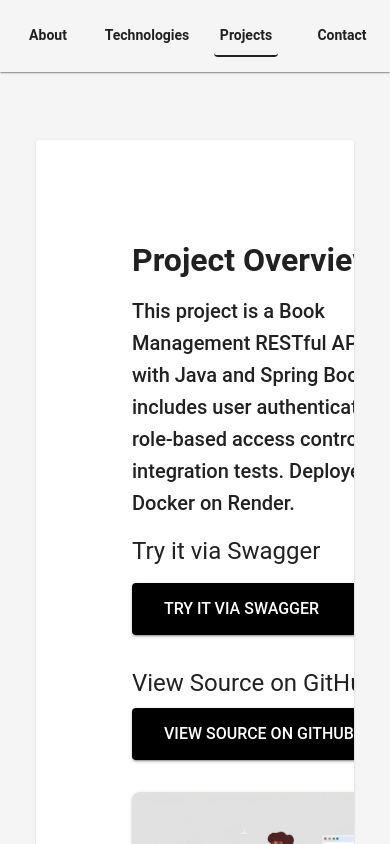
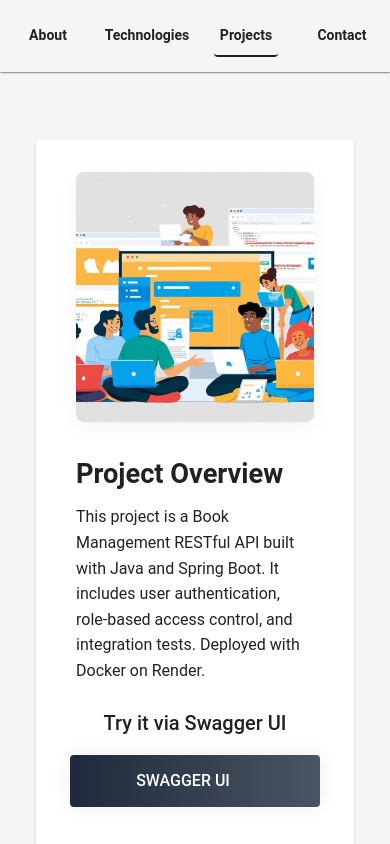
Before and after one commit to OfekSagiv/portfolio-page-spa, a React (Vite) app: page / in a window 390 px wide. Both pictures are taken after a click on the button "Projects". Shown: the top 844 px of the page. Built offline with nearby package versions, Linux system fonts and the light colour scheme; some icons are missing.

Commit message:
Improve responsiveness of contact form and ensure full mobile compatibility

```diff
--- a/src/App.css
+++ b/src/App.css
@@ -4,4 +4,5 @@ html, body, #root {
   padding: 0;
   font-family: 'Roboto', sans-serif;
   background-color: #f4f6f8;
+  overflow-x: hidden;
 }
--- a/src/App.jsx
+++ b/src/App.jsx
@@ -55,10 +55,11 @@ function App() {
                         justifyContent: "center",
                         px: 2.5,
                         py: 7.5,
+
                     }}
                 >
                     <Container maxWidth="lg">
-                        <Card elevation={1}>
+                        <Card elevation={1} >
                             <CardContent>{renderSection()}</CardContent>
                         </Card>
                     </Container>
--- a/src/components/Technologies/Technologies.jsx
+++ b/src/components/Technologies/Technologies.jsx
@@ -15,7 +15,7 @@ import { frontend, backend, tools } from "../../constants/skillsData";
 
 function Technologies() {
     return (
-        <Section id="skills">
+        <Section id="skills" >
             <CardContainer>
                 <SkillsContainer>
                     <CardHeading>Explore my skills</CardHeading>
--- a/src/components/about/About.jsx
+++ b/src/components/about/About.jsx
@@ -4,7 +4,7 @@ import DownloadIcon from "@mui/icons-material/Download";
 import aboutText from "../../constants/aboutText";
 import {
     Section,
-    CardContainer,
+    CardContainer, SideColumn,
 } from "../common/SectionLayout.js";
 import {
     StyledAvatar,
@@ -34,8 +34,9 @@ const About = () => {
                         </PrimaryButton>
                     </CVButtonWrapper>
                 </Box>
-
-                <StyledAvatar src="/photo.png" alt="Ofek Sagiv"/>
+                <SideColumn>
+                    <StyledAvatar src="/photo.png" alt="Ofek Sagiv"/>
+                </SideColumn>
             </CardContainer>
         </Section>
     );
--- a/src/components/about/About.styles.js
+++ b/src/components/about/About.styles.js
@@ -8,9 +8,17 @@ export const StyledAvatar = styled(Avatar)(({ theme }) => ({
     borderRadius: "50%",
     objectFit: "cover",
     boxShadow: "0 5px 20px rgba(0, 0, 0, 0.05)",
-    marginLeft: 50,
+    [theme.breakpoints.down("md")]: {
+        width: 250,
+        height: 250,
+        alignSelf: "center",
+        order: -1,
+        marginBottom: theme.spacing(4),
+    },
 }));
 
 export const CVButtonWrapper = styled(Box)(({ theme }) => ({
-    marginTop: theme.spacing(6),
+    marginTop: theme.spacing(4),
+    display: "flex",
+    justifyContent: "center",
 }));
--- a/src/components/common/PrimaryButton.jsx
+++ b/src/components/common/PrimaryButton.jsx
@@ -7,9 +7,24 @@ const StyledButton = styled(Button)(({ theme }) => ({
     paddingRight: theme.spacing(4),
     paddingTop: theme.spacing(1.5),
     paddingBottom: theme.spacing(1.5),
+
+
     fontSize: "1rem",
+    minWidth: "250px",
+    backgroundImage: "linear-gradient(to right, #1e293b 0%, #4b5563 51%, #1e293b 100%)",
+    backgroundSize: "200% auto",
+    color: "#fff",
+    textTransform: "uppercase",
+    transition: "0.5s",
+    boxShadow: "0 0 20px rgba(0, 0, 0, 0.08)",
+    fontWeight: 500,
+    "&:hover": {
+        backgroundPosition: "right center",
+        color: "#fff",
+        textDecoration: "none",
+    },
 }));
 
 export default function PrimaryButton({ children, ...props }) {
-    return <StyledButton  variant="contained" color="primary" {...props}>{children}</StyledButton>;
+    return <StyledButton   variant="contained" color="primary" {...props}>{children}</StyledButton>;
 }
--- a/src/components/common/SectionLayout.js
+++ b/src/components/common/SectionLayout.js
@@ -3,7 +3,7 @@ import Box from "@mui/material/Box";
 import Typography from "@mui/material/Typography";
 
 export const Section = styled("section")(({ theme }) => ({
-    padding: theme.spacing(10, 2),
+    padding: theme.spacing(2, 1),
     backgroundColor: "#fff",
 }));
 
@@ -15,13 +15,31 @@ export const CardContainer = styled(Box)(({ theme }) => ({
     margin: "0 auto",
     gap: theme.spacing(4),
     padding: theme.spacing(0, 8),
-    flexWrap: "wrap",
+    flexDirection: "row",
+    [theme.breakpoints.down("md")]: {
+        flexDirection: "column",
+        alignItems: "stretch",
+        paddingLeft: theme.spacing(2),
+        paddingRight: theme.spacing(2),
+    },
 }));
-
-
 
 export const CardHeading = styled(Typography)(({ theme }) => ({
     fontSize: "2rem",
     fontWeight: 600,
     color: theme.palette.grey[900],
+    [theme.breakpoints.down("sm")]: {
+        fontSize: "1.7rem",
+    },
 }));
+
+export const SideColumn = styled(Box)(({ theme }) => ({
+    flex: "0 0 auto",
+    display: "flex",
+    justifyContent: "center",
+    alignItems: "center",
+    [theme.breakpoints.down("md")]: {
+        order: -1,
+        width: "100%",
+    },
+}));
--- a/src/components/projects/ProjectCard.jsx
+++ b/src/components/projects/ProjectCard.jsx
@@ -2,7 +2,7 @@ import React from "react";
 import { Typography, Stack } from "@mui/material";
 import { CardHeading } from "../common/SectionLayout";
 import PrimaryButton from "../common/PrimaryButton";
-import { ImageColumn, ProjectImage, TextColumn } from "./Projects.styles";
+import { CVButtonWrapper } from "../about/About.styles";
 
 const ProjectCard = ({
                          title,
@@ -11,43 +11,57 @@ const ProjectCard = ({
                          demoLink,
                          codeText,
                          codeLink,
-                         imageSrc,
-                         imageAlt,
                          demoIcon,
                          codeIcon,
                      }) => {
     return (
-        <>
-            <TextColumn>
-                <CardHeading gutterBottom>{title}</CardHeading>
+        <div>
+            <CardHeading gutterBottom>{title}</CardHeading>
+            <Typography variant="body1" sx={{ maxWidth: 500, lineHeight: 1.6, mb: 3 }}>
+                {description}
+            </Typography>
 
-                <Typography variant="h6" sx={{mb : 2}} >
-                    {description}
-                </Typography>
-
-                <Typography variant="h5" gutterBottom>
+            <Stack
+                direction={{ xs: "column", md: "row" }}
+                spacing={2}
+                alignItems="center"
+                justifyContent="space-between"
+                sx={{ mb: 4 }}
+            >
+                <Typography variant="h6" sx={{ whiteSpace: "nowrap" }}>
                     {demoText}
                 </Typography>
 
-                <Stack direction="row" spacing={2} mt={2} mb={4}>
-                    <PrimaryButton href={demoLink} target="_blank" endIcon={demoIcon}>
-                        {demoText}
-                    </PrimaryButton>
-                </Stack>
+                <PrimaryButton
+                    href={demoLink}
+                    target="_blank"
+                    endIcon={demoIcon}
 
-                <Typography variant="h5" gutterBottom>
+                >
+                    Swagger UI
+                </PrimaryButton>
+            </Stack>
+
+            <Stack
+                direction={{ xs: "column", md: "row" }}
+                spacing={2}
+                alignItems="center"
+                justifyContent="space-between"
+            >
+                <Typography variant="h6" sx={{ whiteSpace: "nowrap" }}>
                     {codeText}
                 </Typography>
 
-                <PrimaryButton href={codeLink} target="_blank" endIcon={codeIcon}>
-                    {codeText}
+                <PrimaryButton
+                    href={codeLink}
+                    target="_blank"
+                    endIcon={codeIcon}
+
+                >
+                    GitHub
                 </PrimaryButton>
-            </TextColumn>
-
-            <ImageColumn>
-                <ProjectImage src={imageSrc} alt={imageAlt} />
-            </ImageColumn>
-        </>
+            </Stack>
+        </div>
     );
 };
 
--- a/src/components/projects/Projects.jsx
+++ b/src/components/projects/Projects.jsx
@@ -1,8 +1,9 @@
 import React from "react";
 import OpenInNewIcon from "@mui/icons-material/OpenInNew";
 import GitHubIcon from "@mui/icons-material/GitHub";
-import { Section, CardContainer } from "../common/SectionLayout";
+import { Section, CardContainer, SideColumn } from "../common/SectionLayout";
 import ProjectCard from "./ProjectCard";
+import { ProjectImageBox, StyledProjectImage } from "./Projects.styles";
 
 const Projects = () => {
     return (
@@ -11,15 +12,18 @@ const Projects = () => {
                 <ProjectCard
                     title="Project Overview"
                     description="This project is a Book Management RESTful API built with Java and Spring Boot. It includes user authentication, role-based access control, and integration tests. Deployed with Docker on Render."
-                    demoText="Try it via Swagger"
+                    demoText="Try it via Swagger UI"
                     demoLink="https://app.ofeksagiv.com/swagger-ui/index.html"
                     demoIcon={<OpenInNewIcon />}
-                    codeText="View Source on GitHub"
+                    codeText="View the source code on GitHub"
                     codeLink="https://github.com/OfekSagiv/book-management"
                     codeIcon={<GitHubIcon />}
-                    imageSrc="/project-photo.png"
-                    imageAlt="Project thumbnail"
                 />
+                <SideColumn>
+                    <ProjectImageBox>
+                        <StyledProjectImage src="/project-photo.png" alt="Project thumbnail" />
+                    </ProjectImageBox>
+                </SideColumn>
             </CardContainer>
         </Section>
     );
--- a/src/components/projects/Projects.styles.js
+++ b/src/components/projects/Projects.styles.js
@@ -1,24 +1,22 @@
 import { styled } from "@mui/material/styles";
 import Box from "@mui/material/Box";
 
-export const TextColumn = styled(Box)(({ theme }) => ({
-    flex: 1,
-    minWidth: "300px",
+export const ProjectImageBox = styled(Box)(({ theme }) => ({
+    width: 350,
+    height: 350,
+    borderRadius: theme.shape.borderRadius * 2,
+    overflow: "hidden",
+    boxShadow: "0 5px 20px rgba(0, 0, 0, 0.05)",
+    [theme.breakpoints.down("md")]: {
+        width: 250,
+        height: 250,
+        alignSelf: "center",
+        order: -1,
+    },
 }));
 
-export const ImageColumn = styled(Box)(({ theme }) => ({
-    flex: "0 0 auto",
-    display: "flex",
-    justifyContent: "center",
-    alignItems: "center",
-    minWidth: "300px",
-}));
-
-export const ProjectImage = styled("img")(({ theme }) => ({
+export const StyledProjectImage = styled("img")({
     width: "100%",
-    aspectRatio: "1 / 1",
+    height: "100%",
     objectFit: "cover",
-    borderRadius: theme.shape.borderRadius * 2,
-    boxShadow: theme.shadows[2],
-    maxWidth: "300px",
-}));
+});
```
Also changed, not shown: src/components/contact/Contact.jsx (+45 -17 lines).
